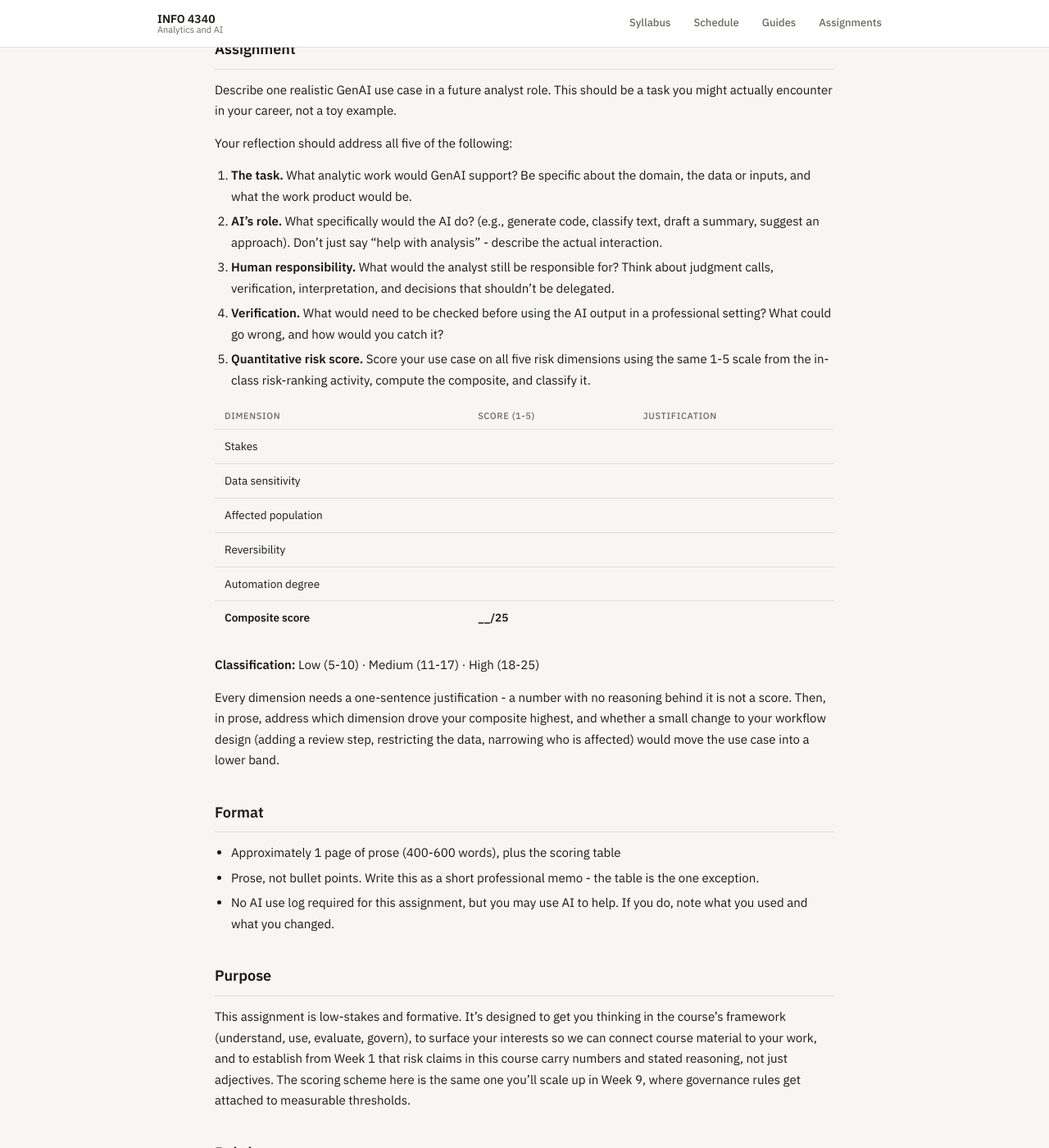
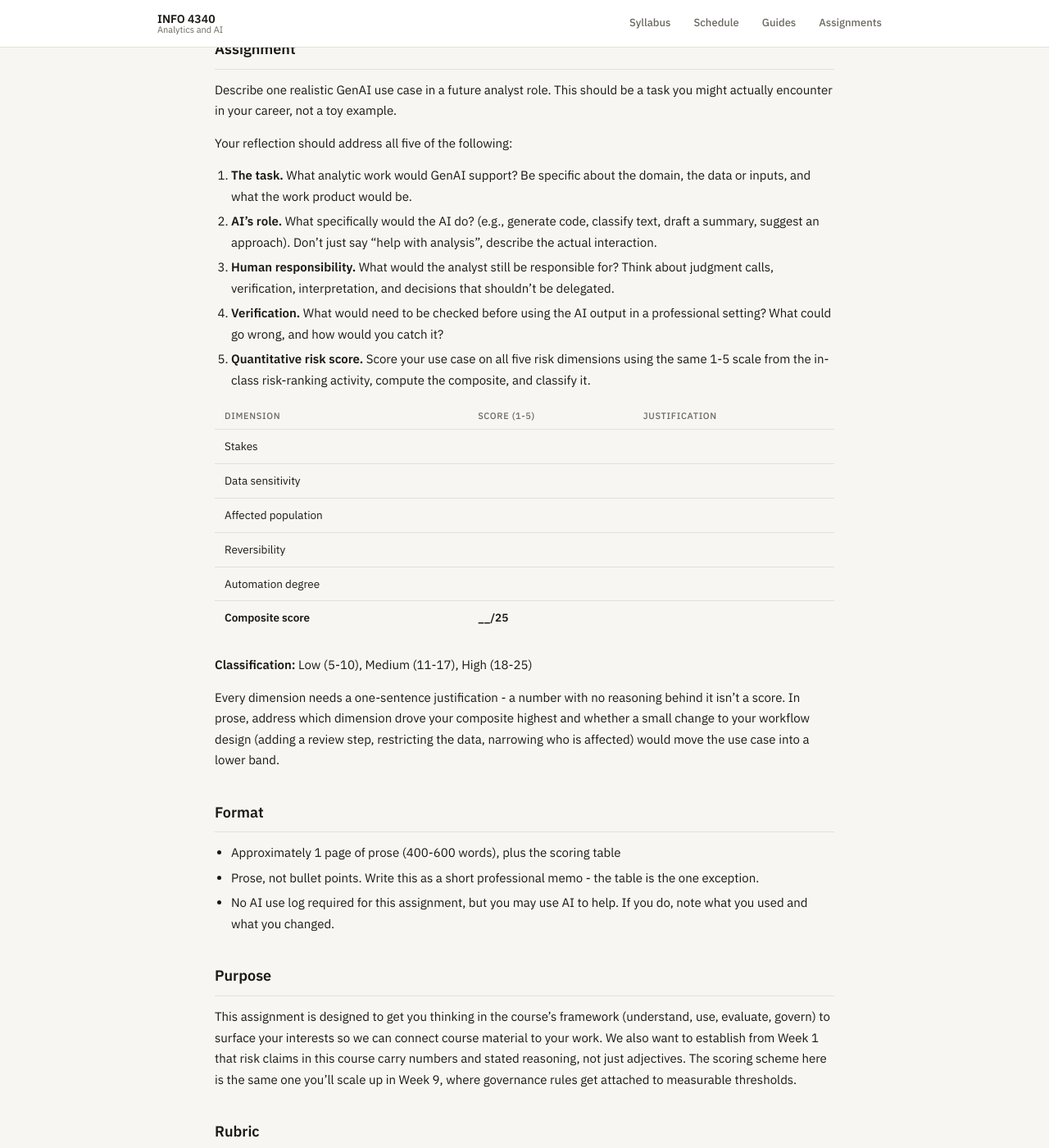
Before and after one commit to steflangehennig/info4340, a Jekyll site: the page built from assignments/week-1-reflection.md, in a window 1280 px wide and 1400 px high, scrolled down 196 px. Shown: the whole window at 82% size. Built offline with Jekyll 4.4.1, drawn with Linux system fonts in a browser that asks for light colours.

```diff
--- a/assignments/week-1-reflection.md
+++ b/assignments/week-1-reflection.md
@@ -12,7 +12,7 @@ Describe one realistic GenAI use case in a future analyst role. This should be a
 Your reflection should address all five of the following:
 
 1. **The task.** What analytic work would GenAI support? Be specific about the domain, the data or inputs, and what the work product would be.
-2. **AI's role.** What specifically would the AI do? (e.g., generate code, classify text, draft a summary, suggest an approach). Don't just say "help with analysis" - describe the actual interaction.
+2. **AI's role.** What specifically would the AI do? (e.g., generate code, classify text, draft a summary, suggest an approach). Don't just say "help with analysis", describe the actual interaction.
 3. **Human responsibility.** What would the analyst still be responsible for? Think about judgment calls, verification, interpretation, and decisions that shouldn't be delegated.
 4. **Verification.** What would need to be checked before using the AI output in a professional setting? What could go wrong, and how would you catch it?
 5. **Quantitative risk score.** Score your use case on all five risk dimensions using the same 1-5 scale from the in-class risk-ranking activity, compute the composite, and classify it.
@@ -26,9 +26,9 @@ Your reflection should address all five of the following:
 | Automation degree | | |
 | **Composite score** | **__/25** | |
 
-**Classification:** Low (5-10) · Medium (11-17) · High (18-25)
+**Classification:** Low (5-10), Medium (11-17), High (18-25)
 
-Every dimension needs a one-sentence justification - a number with no reasoning behind it is not a score. Then, in prose, address which dimension drove your composite highest, and whether a small change to your workflow design (adding a review step, restricting the data, narrowing who is affected) would move the use case into a lower band.
+Every dimension needs a one-sentence justification - a number with no reasoning behind it isn't a score. In prose, address which dimension drove your composite highest and whether a small change to your workflow design (adding a review step, restricting the data, narrowing who is affected) would move the use case into a lower band.
 
 ## Format
 
@@ -38,7 +38,7 @@ Every dimension needs a one-sentence justification - a number with no reasoning
 
 ## Purpose
 
-This assignment is low-stakes and formative. It's designed to get you thinking in the course's framework (understand, use, evaluate, govern), to surface your interests so we can connect course material to your work, and to establish from Week 1 that risk claims in this course carry numbers and stated reasoning, not just adjectives. The scoring scheme here is the same one you'll scale up in Week 9, where governance rules get attached to measurable thresholds.
+This assignment is designed to get you thinking in the course's framework (understand, use, evaluate, govern) to surface your interests so we can connect course material to your work. We also want to establish from Week 1 that risk claims in this course carry numbers and stated reasoning, not just adjectives. The scoring scheme here is the same one you'll scale up in Week 9, where governance rules get attached to measurable thresholds.
 
 ## Rubric
 
```
